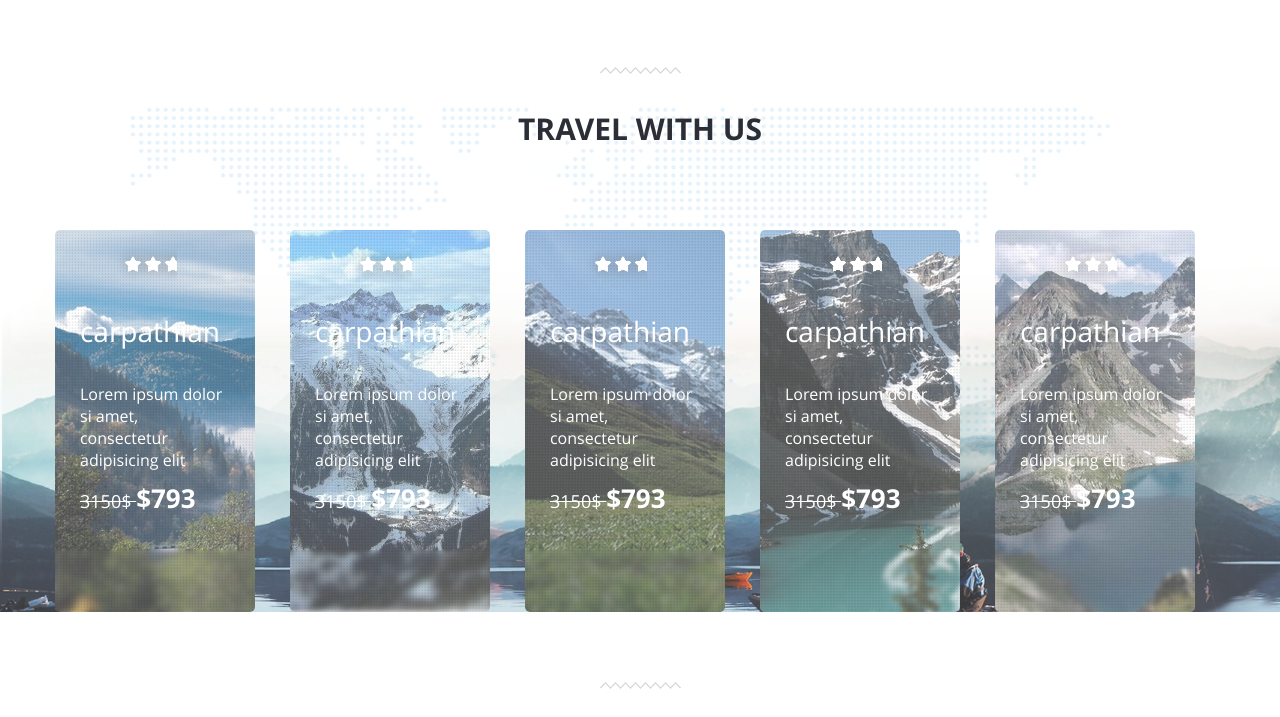
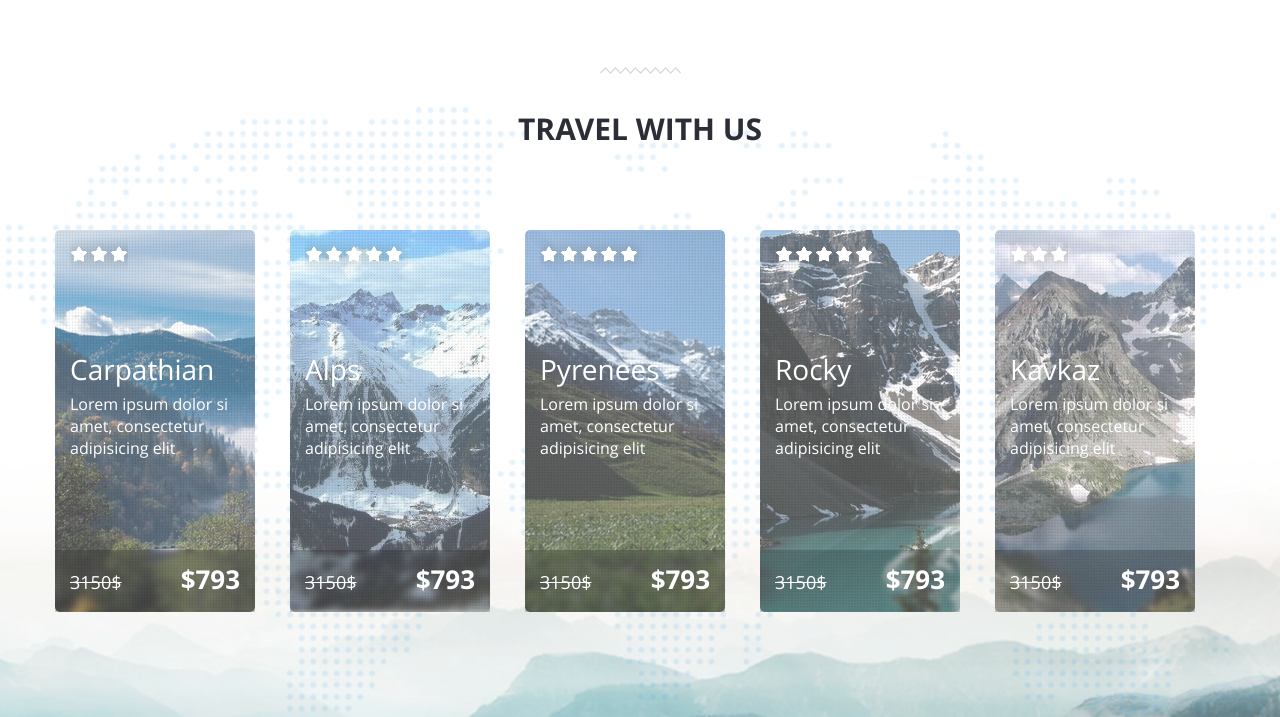
Before and after one commit to stallev/test__toast, a website: page index.html in a window 1280 px wide. Shown: the part 3684-4401 px from the top of the page. Drawn offline with nearby package versions, Linux system fonts and the light colour scheme; files that its build step writes are made by us from their sources.

Commit message:
completed styles for proposal

```diff
--- a/index.html
+++ b/index.html
@@ -217,7 +217,7 @@
               <span class="proposal__item-rates-counter"></span>
             </div>
             <h3 class="proposal__item-title">
-              carpathian
+              Carpathian
             </h3>
             <p class="proposal__item-description">
               Lorem ipsum dolor si amet, consectetur adipisicing elit
@@ -236,7 +236,7 @@
               <span class="proposal__item-rates-counter"></span>
             </div>
             <h3 class="proposal__item-title">
-              carpathian
+              Alps
             </h3>
             <p class="proposal__item-description">
               Lorem ipsum dolor si amet, consectetur adipisicing elit
@@ -255,7 +255,7 @@
               <span class="proposal__item-rates-counter"></span>
             </div>
             <h3 class="proposal__item-title">
-              carpathian
+              Pyrenees
             </h3>
             <p class="proposal__item-description">
               Lorem ipsum dolor si amet, consectetur adipisicing elit
@@ -274,7 +274,7 @@
               <span class="proposal__item-rates-counter"></span>
             </div>
             <h3 class="proposal__item-title">
-              carpathian
+              Rocky
             </h3>
             <p class="proposal__item-description">
               Lorem ipsum dolor si amet, consectetur adipisicing elit
@@ -293,7 +293,7 @@
               <span class="proposal__item-rates-counter"></span>
             </div>
             <h3 class="proposal__item-title">
-              carpathian
+              Kavkaz
             </h3>
             <p class="proposal__item-description">
               Lorem ipsum dolor si amet, consectetur adipisicing elit
--- a/sass/blocks/proposal.scss
+++ b/sass/blocks/proposal.scss
@@ -3,45 +3,56 @@
   background-repeat: no-repeat;
   background-size: cover;
   background-position: center;
+  padding-bottom: 450px;
   &__list{
     font-size: 0;
   }
   &__item{
     display: inline-block;
     width: 200px;
-    height: 382px;
-    padding: 0 25px;
     margin-right: 35px;
     box-sizing: border-box;
     border-radius: 5px;
     background-repeat: no-repeat;
     &-rates{
       box-sizing: border-box;
-      padding-left: 18px;
+      margin-bottom: 55px;
+      text-align: left;
+      padding: 0 15px;
       &-counter{
-        display: block;
+        display: inline-block;
         height: 70px;
         background-image: url("../img/conter-stars.png");
         background-repeat: no-repeat;
+        background-position: -26px -10px;
       }
     }
     &-title{
-      margin-bottom: 20px;
+      margin-bottom: 10px;
+      padding: 0 15px;
       color: #ffffff;
       font-size: 28px;
       font-weight: 400;
-      line-height: 63px;
+      line-height: 28px;
     }
     &-description{
+      margin: 5px 0 91px;
+      padding: 0 15px;
       color: #ffffff;
       font-size: 16px;
       font-weight: 400;
       line-height: 22px;
     }
     &-prices{
-
+      font-size: 0;
+      background-color: rgba(0, 0, 0, 0.2);
     }
     &-old-price{
+      display: inline-block;
+      box-sizing: border-box;
+      width: 50%;
+      padding: 19px 0 19px 15px;
+      text-align: left;
       color: #ffffff;
       font-size: 18px;
       font-weight: 400;
@@ -50,6 +61,11 @@
 
     }
     &-new-price{
+      display: inline-block;
+      box-sizing: border-box;
+      width: 50%;
+      padding: 18px 15px 18px 0;
+      text-align: right;
       color: #ffffff;
       font-size: 26px;
       font-weight: 700;
@@ -60,31 +76,31 @@
 .proposal__item:nth-child(1){
   background-image: url("../img/prop-img1.jpg");
   & .proposal__item-rates-counter{
-    width: 79px;
+    width: 58px;
   }
 }
 .proposal__item:nth-child(2){
   background-image: url("../img/prop-img2.jpg");
   & .proposal__item-rates-counter{
-    width: 79px;
+    width: 104px;
   }
 }
 .proposal__item:nth-child(3){
   background-image: url("../img/prop-img3.jpg");
   & .proposal__item-rates-counter{
-    width: 79px;
+    width: 104px;
   }
 }
 .proposal__item:nth-child(4){
   background-image: url("../img/prop-img4.jpg");
   & .proposal__item-rates-counter{
-    width: 79px;
+    width: 104px;
   }
 }
 .proposal__item:nth-child(5){
   background-image: url("../img/prop-img5.jpg");
   & .proposal__item-rates-counter{
-    width: 79px;
+    width: 58px;
   }
 }
 .proposal__item:nth-child(5n){
```
